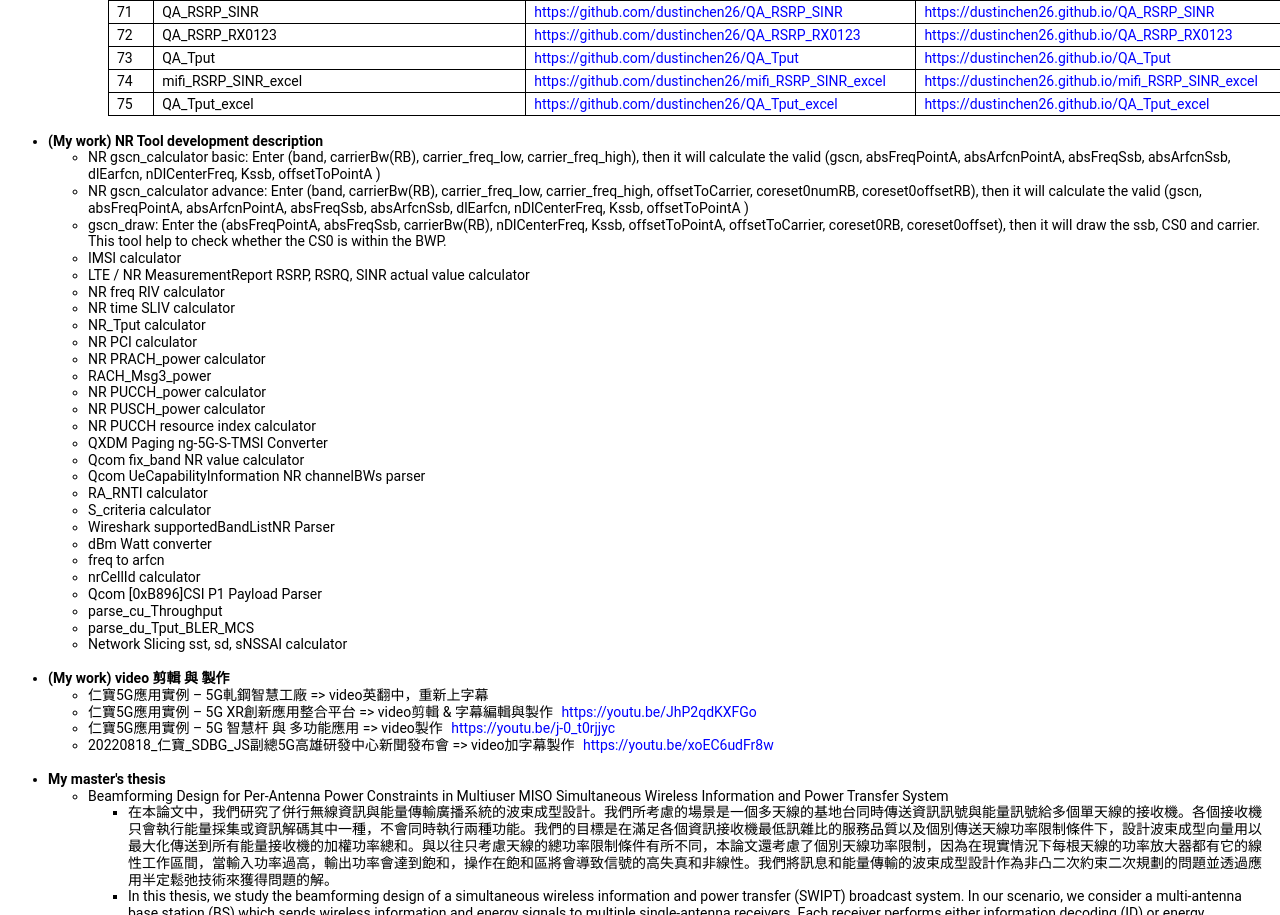
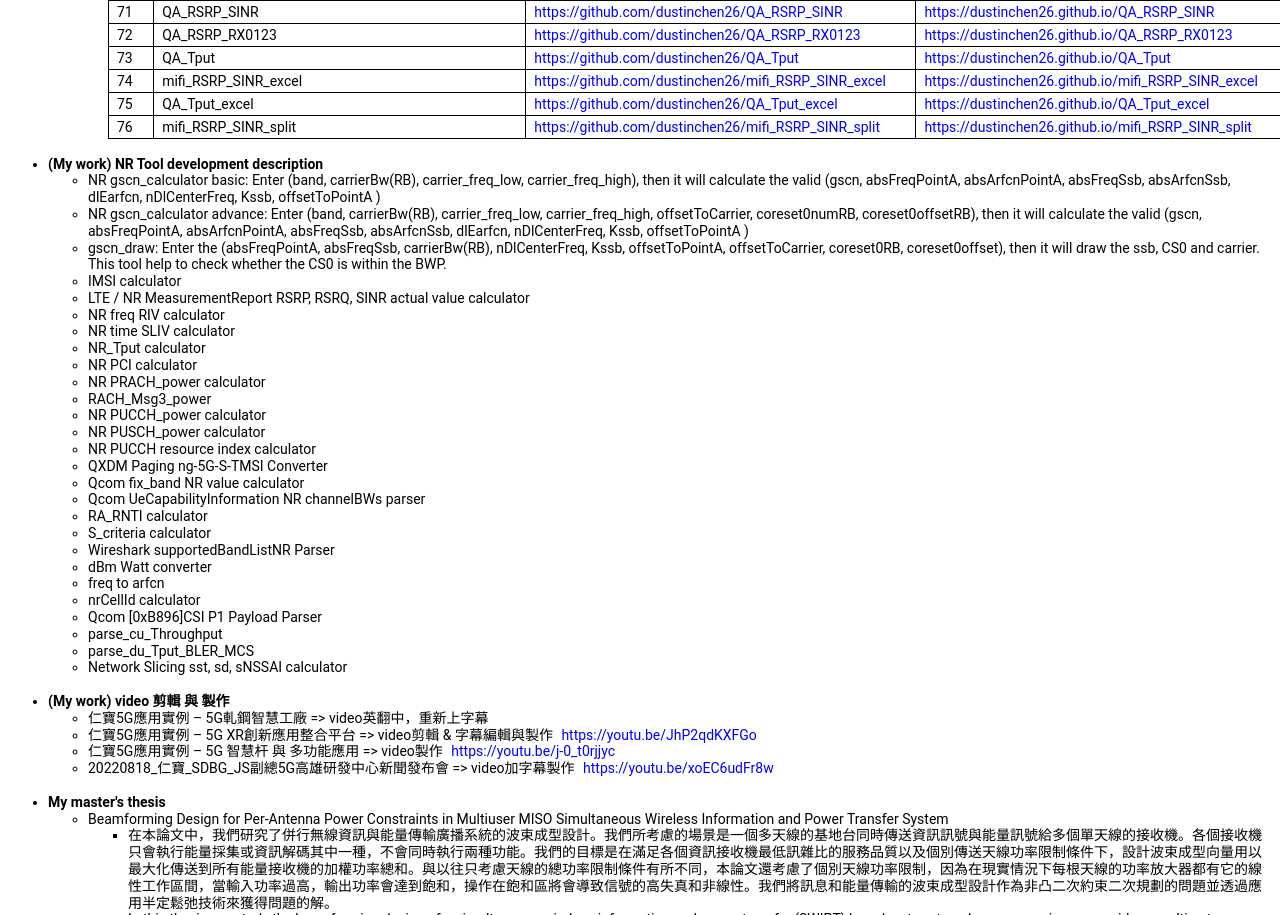
Before and after one commit to dustinchen26/home, a plain HTML site: page index.html in a window 1280 px wide. Shown: the part 3968-4883 px from the top of the page. Drawn offline with Linux system fonts and the light colour scheme.

Commit message:
add mifi_RSRP_SINR_split

```diff
--- a/index.html
+++ b/index.html
@@ -1693,6 +1693,22 @@
               target="_blank">https://dustinchen26.github.io/QA_Tput_excel</a></p>
         </td>
       </tr>
+      </tr>
+        <td>
+          <p style="margin-top: 0; margin-bottom: 0">76
+        </td>
+        <td>
+          <p style="margin-top: 0; margin-bottom: 0">mifi_RSRP_SINR_split</p>
+        </td>
+        <td>
+          <p style="margin-top: 0; margin-bottom: 0"><a href="https://github.com/dustinchen26/mifi_RSRP_SINR_split"
+              target="_blank">https://github.com/dustinchen26/mifi_RSRP_SINR_split</a></p>
+        </td>
+        <td>
+          <p style="margin-top: 0; margin-bottom: 0"><a href="https://dustinchen26.github.io/mifi_RSRP_SINR_split"
+              target="_blank">https://dustinchen26.github.io/mifi_RSRP_SINR_split</a></p>
+        </td>
+      </tr>
     </table>
   </div>
 
```
Also changed, not shown: 1 other file.
